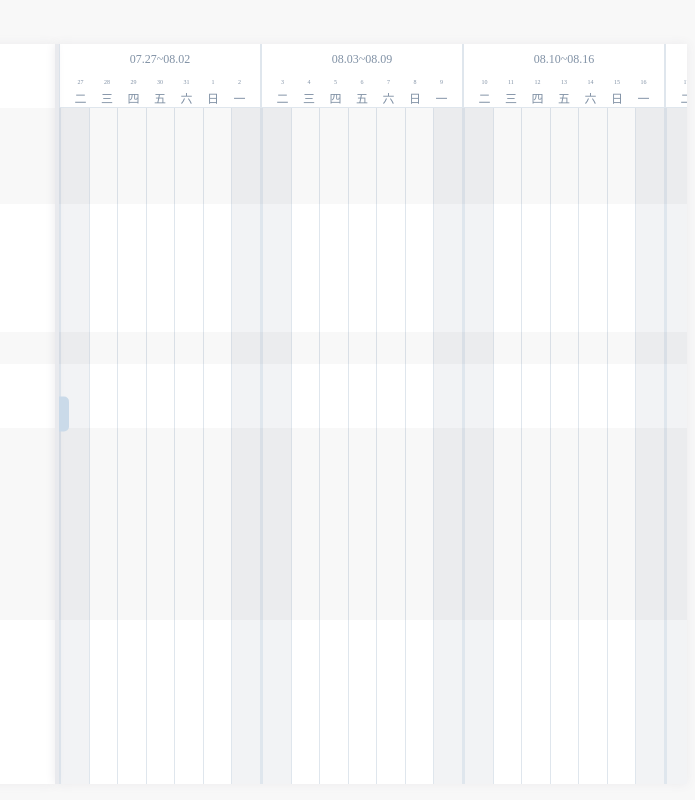
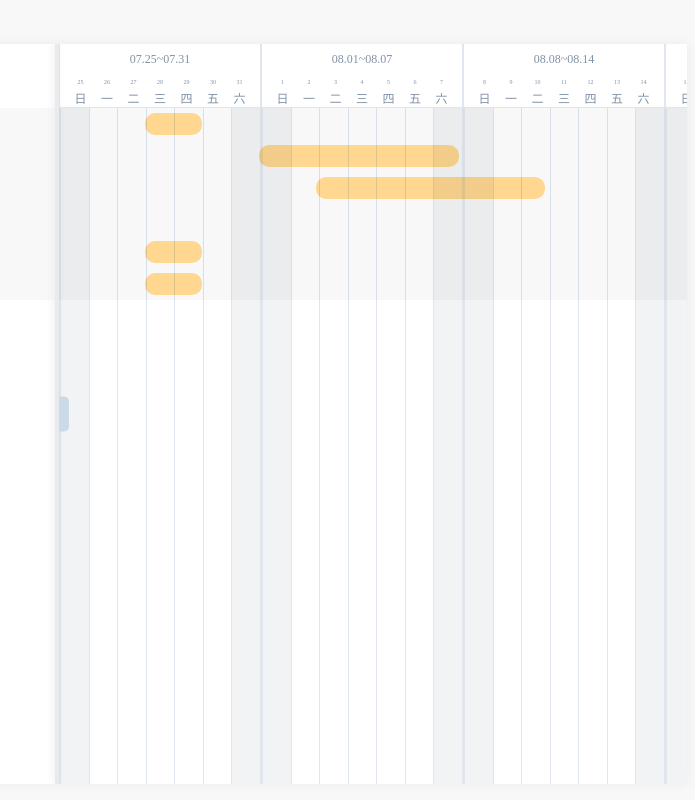
Before and after one commit to Jielili/canvas-demo, a plain HTML site: page gantt/index.html in a window 1280 px wide. Shown: the whole page, without its empty margins (585-1280 px from the left). Drawn offline with nearby package versions, Linux system fonts and the light colour scheme.

Commit message:
feat: 同步scroll hover

```diff
--- a/gantt/index.html
+++ b/gantt/index.html
@@ -16,63 +16,11 @@
     <div class="header">
     </div>
     <div class="main">
-      <div class="bgx">
-        <div class="person">
-          <div class="row"></div>
-          <div class="row"></div>
-          <div class="row"></div>
-        </div>
-        <div class="person">
-          <div class="row"></div>
-          <div class="row"></div>
-          <div class="row"></div>
-          <div class="row"></div>
-        </div>
-        <div class="person">
-          <div class="row"></div>
-        </div>
-        <div class="person">
-          <div class="row"></div>
-          <div class="row"></div>
-        </div>
-        <div class="person">
-          <div class="row"></div>
-          <div class="row"></div>
-          <div class="row"></div>
-          <div class="row"></div>
-          <div class="row"></div>
-          <div class="row"></div>
-        </div>
-      </div>
+      <!-- <div class="bgx">
+      </div> -->
       <div class="left">
         <div class="header"></div>
         <div class="info">
-          <div class="person">
-            <div class="row"></div>
-            <div class="row"></div>
-            <div class="row"></div>
-          </div>
-          <div class="person">
-            <div class="row"></div>
-            <div class="row"></div>
-            <div class="row"></div>
-            <div class="row"></div>
-          </div>
-          <div class="person">
-            <div class="row"></div>
-          </div>
-          <div class="person">
-            <div class="row"></div>
-            <div class="row"></div>
-          </div>
-          <div class="person">
-            <div class="row"></div>
-            <div class="row"></div>
-            <div class="row"></div>
-            <div class="row"></div>
-            <div class="row"></div>
-            <div class="row"></div>
-          </div>
         </div>
       </div>
       <div class="right">
@@ -82,7 +30,8 @@
         </div>
         <div class="content">
           <div class="header"></div>
-          <div class="draw">
+          <div class="draw"></div>
+          <div class="draw-bg">
           </div>
         </div>
       </div>
--- a/gantt/main.js
+++ b/gantt/main.js
@@ -1,4 +1,47 @@
+const data = [
+  {
+    name: 'lili',
+    task: [
+      {
+        name: 'task1',
+        start: '2021-07-29',
+        end: '2021-07-31'
+      },
+      {
+        name: 'task2',
+        start: '2021-08-02',
+        end: '2021-08-09'
+      },
+      {
+        name: 'task3',
+        start: '2021-08-04',
+        end: '2021-08-12'
+      },
+      {
+        name: 'task4',
+        start: '2021-09-01',
+        end: '2021-09-12'
+      },
+      {
+        name: 'task5',
+        start: '2021-07-29',
+        end: '2021-07-31'
+      },
+      {
+        name: 'task6',
+        start: '2021-07-29',
+        end: '2021-07-31'
+      },
+    ]
+  }
+]
+
+
 function load() {
+
+
+
+
   const ele = document.querySelector('.border');
   const right = document.querySelector('.right');
   const left = document.querySelector('.left');
@@ -37,15 +80,19 @@ function load() {
 
   date();
 
+
+  dataDisplay();
+
+  scroll();
+  hover();
+
 }
 
 function date() {
   moment.locale('zh-cn');
-  const a = moment().add(0, 'd')
-
   const parent = document.querySelector('.right .header')
-
-  const draw = document.querySelector('.draw')
+  const diffTime = Number(moment().format('E'))
+  const draw = document.querySelector('.draw-bg')
 
   for (let i = 0; i < 10; i++){
     const container = document.createElement('div')
@@ -56,8 +103,8 @@ function date() {
     down.classList.add('down')
     container.appendChild(up);
     container.appendChild(down);
-    const start = moment().add(i * 7 - 3, 'd');
-    const end = moment().add(i * 7 - 3 + 6, 'd');
+    const start = moment().add(i * 7 - diffTime, 'd');
+    const end = moment().add(i * 7 - diffTime + 6, 'd');
 
 
     const section = document.createElement('div');
@@ -71,7 +118,7 @@ function date() {
       dayContainer.classList.add('day')
 
 
-      const day = moment().add(i*7+j -3,'d')
+      const day = moment().add(i*7+j -diffTime,'d')
       const d = document.createElement('div')
       d.classList.add('num')
       d.textContent = day.format("D")
@@ -91,3 +138,71 @@ function date() {
   }
 
 }
+
+
+function dataDisplay() {
+  const info = document.querySelector('.left .info');
+  const draw = document.querySelector('.right .draw');
+  const diffTime = Number(moment().format('E'))
+  const drawStart = moment().add(-diffTime, 'd')
+  const width = 200 / 7;
+
+  let count = 0;
+  data.forEach((personInfo, index) => {
+    const person = document.createElement('div')
+    person.classList.add('person');
+    const leftPerson = person.cloneNode(true)
+    personInfo.task.forEach((task) => {
+      const row = document.createElement('div')
+      row.classList.add('row-' + count)
+      count++;
+      leftPerson.appendChild(row.cloneNode(true))
+      const start = moment(new Date(task.start)).diff(drawStart, 'days')
+      const end = moment(new Date(task.end)).diff(drawStart, 'days')
+      const bar = document.createElement('div');
+      bar.style.marginLeft = start * width + 'px';
+      bar.style.width = (end - start) * width + 'px';
+      bar.classList.add('bar');
+      row.appendChild(bar)
+      person.appendChild(row);
+    })
+    info.appendChild(leftPerson)
+    draw.appendChild(person)
+  })
+}
+
+
+function tree() {
+
+}
+
+
+function scroll() {
+  document.querySelector('.right .content .draw').addEventListener('scroll', ({ target }) => {
+    const scrollTop = target.scrollTop
+    document.querySelector('.left .info').scrollTop = scrollTop;
+  })
+  document.querySelector('.left .info').addEventListener('scroll', ({ target }) => {
+    const scrollTop = target.scrollTop
+    document.querySelector('.right .content .draw').scrollTop = scrollTop;
+  })
+}
+
+function hover() {
+  document.querySelectorAll('.right [class|="row"]').forEach(node => {
+    node.addEventListener('mouseover', () => {
+      document.querySelector('.left .info .' + node.className).style.background= "#E9F2FF"
+    })
+    node.addEventListener('mouseout', () => {
+      document.querySelector('.left .info .' + node.className).style.background= ""
+    })
+  })
+  document.querySelectorAll('.left [class|="row"]').forEach(node => {
+    node.addEventListener('mouseover', () => {
+      document.querySelector('.right .' + node.className).style.background= "#E9F2FF"
+    })
+    node.addEventListener('mouseout', () => {
+      document.querySelector('.right .' + node.className).style.background= ""
+    })
+  })
+}
--- a/gantt/style.css
+++ b/gantt/style.css
@@ -26,8 +26,11 @@ html,body{
   width: 100%;
   position: absolute;
   top: 64px;
-  z-index: 2;
+  /* z-index: 2; */
   mix-blend-mode: multiply;
+  height: calc(100% - 64px);
+  overflow-y: scroll;
+  overflow-x: scroll;
 }
 
 
@@ -35,6 +38,15 @@ html,body{
   width: 50%;
   flex: 1 1 auto;
   box-shadow: 0px 0px 10px 0 rgba(235, 234, 236);
+}
+
+.left .info::-webkit-scrollbar{
+  display:none;
+}
+
+.left .info {
+  height: calc(100% - 64px);
+  overflow-y: scroll;
 }
 
 .right {
@@ -50,13 +62,15 @@ html,body{
   background-color: #E9EAEE;
   cursor: col-resize;
   position: absolute;
-  z-index: 3;
+  /* z-index: 3; */
 }
 
 .content{
   margin-left: 4px;
   height: 100%;
   mix-blend-mode: multiply;
+  position: relative;
+  width: max-content;
 }
 
 
@@ -115,9 +129,20 @@ html,body{
   line-height: 13px;
 }
 
-.draw {
+.draw-bg {
+  position: absolute;
   height: calc(100% - 64px);
   display: flex;
+  top: 64px;
+  z-index: 1;
+}
+
+.draw{
+  position: relative;
+  height: calc(100% - 64px);
+  overflow-y: scroll;
+  z-index: 2;
+  mix-blend-mode: multiply;
 }
 
 .section {
@@ -128,7 +153,7 @@ html,body{
   border-left: solid 1px #DFE6ED;
   display: flex;
   justify-content: space-evenly;
-  z-index: 20;
+  /* z-index: 20; */
 
 }
 
@@ -145,16 +170,29 @@ html,body{
   flex: 1;
 }
 
-.main .bgx .row,
-.info .row {
+.main .bgx [class|='row'],
+.info [class|='row'],
+.draw [class|='row']{
   height: 32px;
 }
 
 
-.main .bgx .person:nth-child(odd){
+.main  .person:nth-child(odd){
   background-color: #F8F8F8;
 }
 
-.main .bgx .row:hover {
+.main [class|='row']:hover {
   background-color: #E9F2FF;
 }
+
+.row {
+  position: relative;
+}
+
+.bar {
+  background-color: #FFD790;
+  border-radius: 10px;
+  height: 22px;
+  margin-top: 5px;
+  display: inline-block;
+}
```
